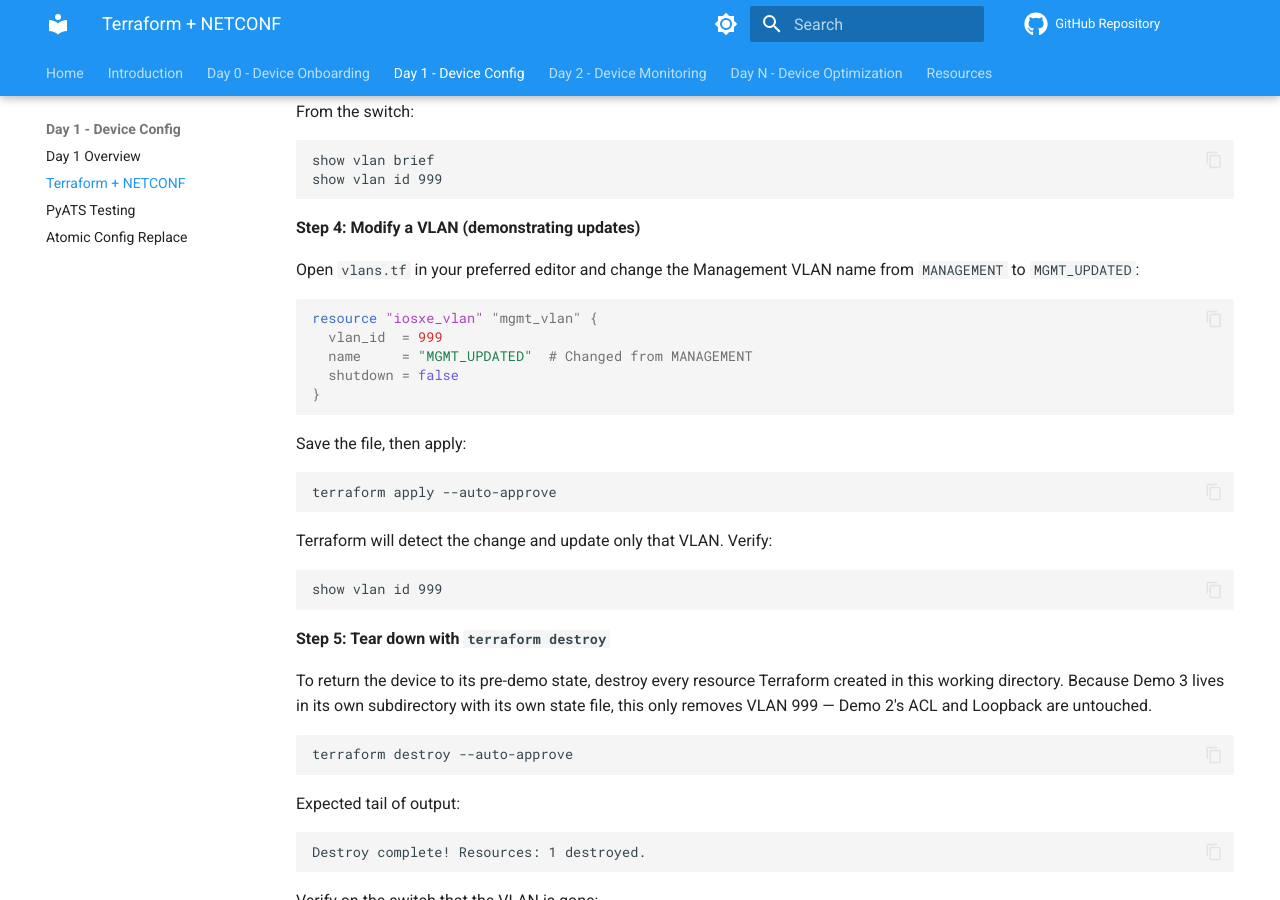
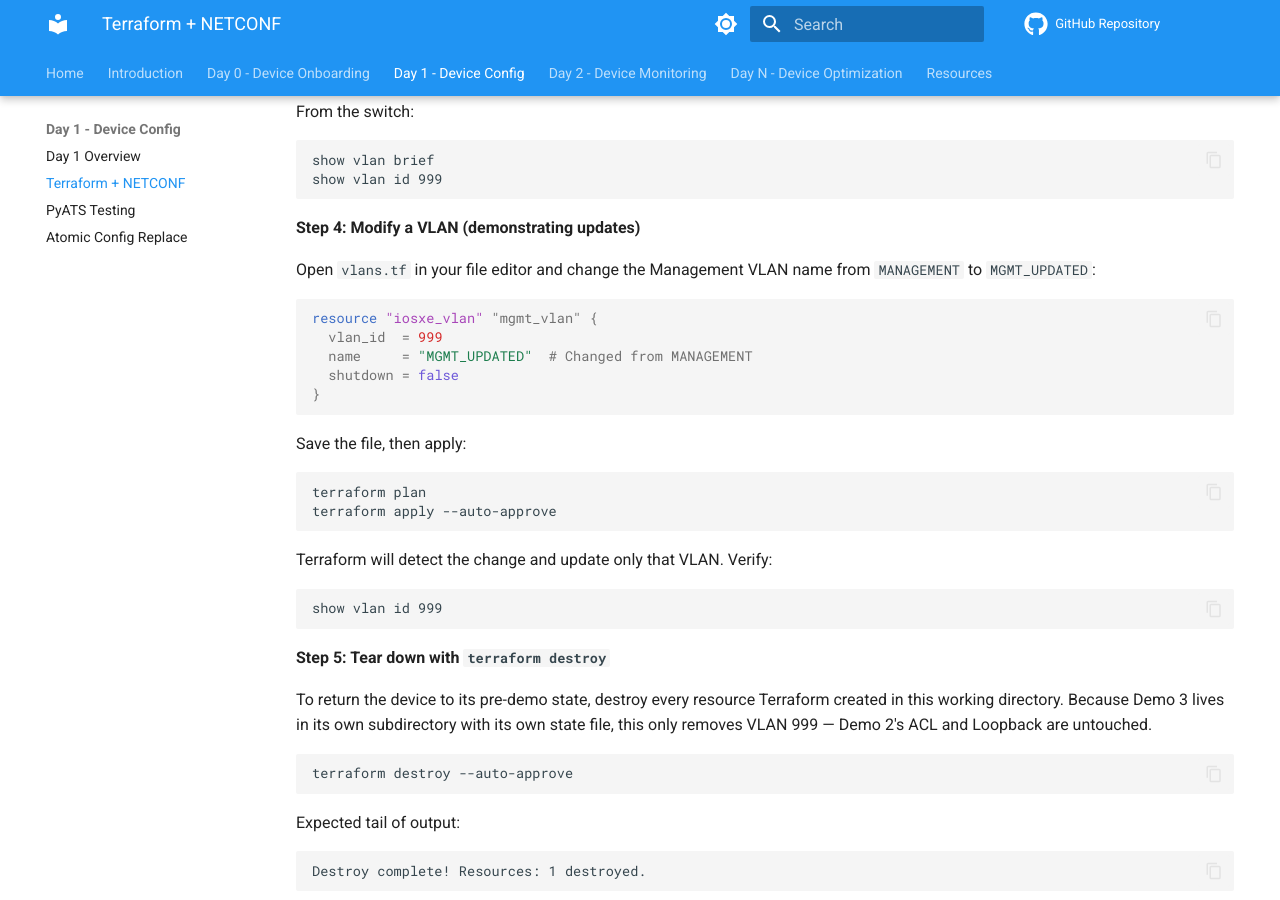
Before and after one commit to sdeweese/CLUS26-LTRENS-1680-Cisco-IOS-XE-Programmability-Lab-Unlock-the-Foundation-Explore-the-Future, an MkDocs documentation site: the page built from docs/day-1/terraform-netconf.md, in a window 1280 px wide and 900 px high, scrolled down 11355 px. Built offline with MkDocs 1.6.1 and Material for MkDocs 9.7.7, drawn with Linux system fonts in a browser that asks for light colours; comment, search, counter and statistics services are not loaded.

````diff
--- a/docs/day-1/terraform-netconf.md
+++ b/docs/day-1/terraform-netconf.md
@@ -550,7 +550,7 @@
 
 **Step 4: Modify a VLAN (demonstrating updates)**
 
-Open `vlans.tf` in your preferred editor and change the Management VLAN name from `MANAGEMENT` to `MGMT_UPDATED`:
+Open `vlans.tf` in your file editor and change the Management VLAN name from `MANAGEMENT` to `MGMT_UPDATED`:
 
 ```hcl
 resource "iosxe_vlan" "mgmt_vlan" {
@@ -563,6 +563,7 @@
 Save the file, then apply:
 
 ```bash
+terraform plan
 terraform apply --auto-approve
 ```
 
````
